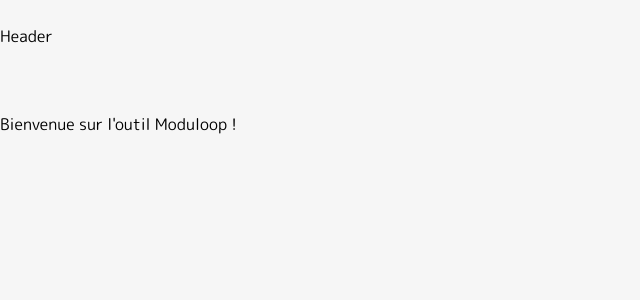
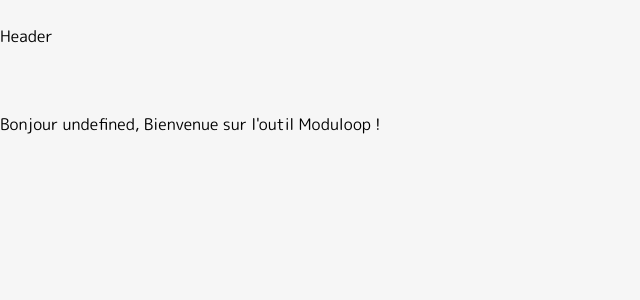
Before and after one commit to TristanHourtoulle/Moduloop-TristanHourtoulle, a Next.js app: page / in a window 1280 px wide. Shown: the top 300 px of the page, without its empty margins (0-640 px from the left). Built offline with nearby package versions, Linux system fonts and the light colour scheme; no server answers.

Commit message:
feat: add session state on the home page

```diff
--- a/app/page.tsx
+++ b/app/page.tsx
@@ -1,9 +1,13 @@
-import Image from "next/image";
+import { getSession } from "@lib/session";
 
-export default function Home() {
+export default async function Home() {
+
+  const session = await getSession();
+  const username = " " + session?.user?.name || '';
+
   return (
     <div>
-      <h1>Bienvenue sur l'outil Moduloop !</h1>
+      <h1>Bonjour{username}, Bienvenue sur l'outil Moduloop !</h1>
     </div>
   );
 }
```
